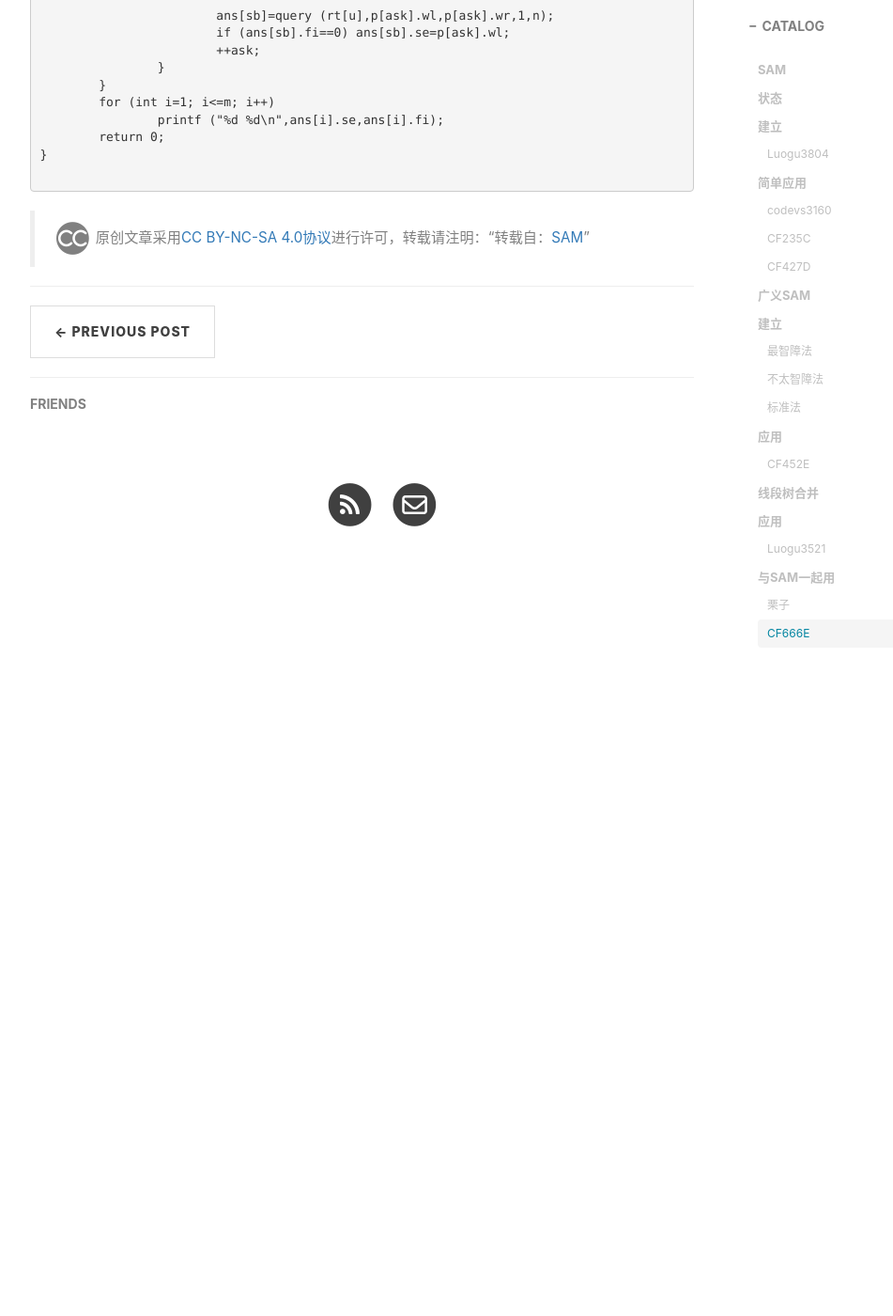
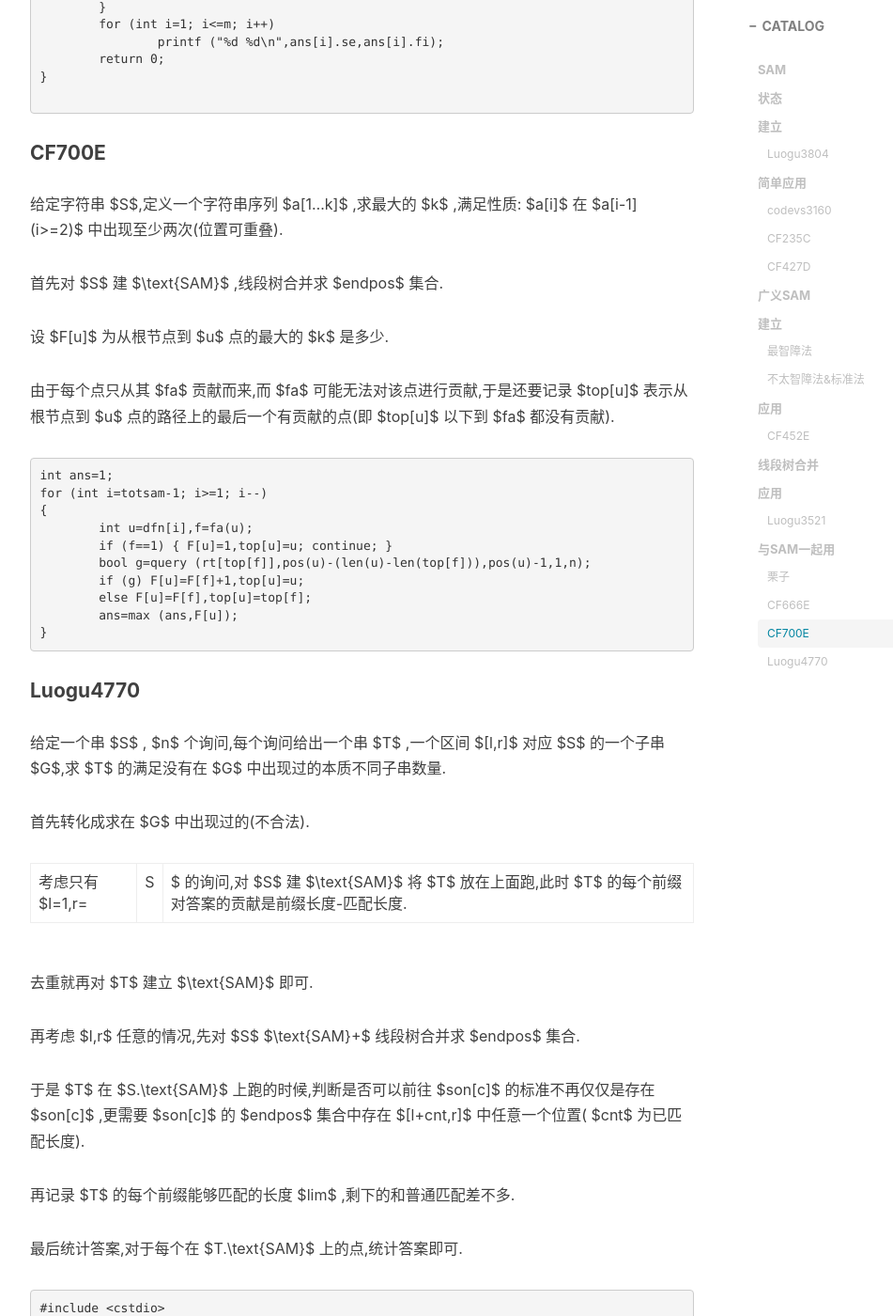
Before and after one commit to zhengyucheng/zhengyucheng.github.io, a Jekyll site: the page built from _posts/2019-04-08-SAM.md, in a window 1280 px wide and 1400 px high, scrolled down 12052 px. Shown: the whole window at 94% size, without its empty margins (233-1184 px from the left). Built offline with Jekyll 4.4.1, drawn with Linux system fonts in a browser that asks for light colours; nearby versions of some CDN libraries; a script that is not in the unit is left out; comment, search, counter and statistics services are not loaded; before the commit the page ends 12682 px from its top, so only the background shows below that; some of the changed text lies outside the part shown.

Commit message:
Update 2019-04-08-SAM.md

````diff
--- a/_posts/2019-04-08-SAM.md
+++ b/_posts/2019-04-08-SAM.md
@@ -38,7 +38,7 @@ tags:
 
  $son$ :蓝色的边指向的点, $son[c]$ 表示 $p$ 中的串后面接上字符  $c$ 后的状态.
 
- $siz$ :子串出现的末尾位置 $endpos$ 集合的大小,可通过拓扑排序(易理解)或某种更优美的方法求.
+ $siz$ :子串出现的末尾位置 $endpos$ 集合的大小,可通过拓扑排序(易理解)或某种更优美的方法求,有时还可以顺便记下 $dfn$ (拓扑排序后的顺序).
 
  $pos$ :子串出现的末尾位置中的最后一个?(大概)
 
@@ -531,3 +527,221 @@ int main()
 }
 
 ```
+
+#### CF700E
+
+给定字符串 $S$,定义一个字符串序列 $a[1...k]$ ,求最大的 $k$ ,满足性质: $a[i]$ 在 $a[i-1] (i>=2)$ 中出现至少两次(位置可重叠).
+
+首先对 $S$ 建 $\text{SAM}$ ,线段树合并求 $endpos$ 集合.
+
+设 $F[u]$ 为从根节点到 $u$ 点的最大的 $k$ 是多少.
+
+由于每个点只从其 $fa$ 贡献而来,而 $fa$ 可能无法对该点进行贡献,于是还要记录 $top[u]$ 表示从根节点到 $u$ 点的路径上的最后一个有贡献的点(即 $top[u]$ 以下到 $fa$ 都没有贡献).
+
+```
+int ans=1;
+for (int i=totsam-1; i>=1; i--)
+{
+	int u=dfn[i],f=fa(u);
+	if (f==1) { F[u]=1,top[u]=u; continue; }
+	bool g=query (rt[top[f]],pos(u)-(len(u)-len(top[f])),pos(u)-1,1,n);
+	if (g) F[u]=F[f]+1,top[u]=u;
+	else F[u]=F[f],top[u]=top[f];
+	ans=max (ans,F[u]);
+}
+```
+
+
+
+#### Luogu4770
+
+给定一个串 $S$ , $n$ 个询问,每个询问给出一个串 $T$ ,一个区间 $[l,r]$ 对应 $S$ 的一个子串 $G$,求 $T$ 的满足没有在 $G$ 中出现过的本质不同子串数量.
+
+首先转化成求在 $G$ 中出现过的(不合法).
+
+考虑只有 $l=1,r=|S|$ 的询问,对 $S$ 建 $\text{SAM}$ 将 $T$ 放在上面跑,此时 $T$ 的每个前缀对答案的贡献是前缀长度-匹配长度.
+
+去重就再对 $T$ 建立 $\text{SAM}$ 即可.
+
+再考虑 $l,r$ 任意的情况,先对 $S$ $\text{SAM}+$ 线段树合并求 $endpos$ 集合.
+
+于是 $T$ 在 $S.\text{SAM}$ 上跑的时候,判断是否可以前往 $son[c]$ 的标准不再仅仅是存在 $son[c]$ ,更需要 $son[c]$ 的 $endpos$ 集合中存在 $[l+cnt,r]$ 中任意一个位置( $cnt$ 为已匹配长度).
+
+再记录 $T$ 的每个前缀能够匹配的长度 $lim$ ,剩下的和普通匹配差不多.
+
+最后统计答案,对于每个在 $T.\text{SAM}$ 上的点,统计答案即可.
+
+```
+#include <cstdio>
+#include <cstring>
+#include <algorithm>
+#include <cstring>
+#include <string>
+#include <cstdlib>
+#include <queue>
+#include <cmath>
+#define pr(p) printf("%lld\n",p)
+const int oo=2139063143;
+const int N=1010000;
+const int mod=1000000007;
+using namespace std;
+typedef long long LL;
+typedef double db;
+inline void sc (int &x)
+{
+	x=0; static int p; p=1; static char c; c=getchar();
+	while (!isdigit(c)) { if (c=='-') p=-1; c=getchar(); }
+	while ( isdigit(c)) { x=(x<<1)+(x<<3)+(c-48); c=getchar(); }
+	x*=p;
+}
+struct TREE { int ls,rs; }tree[N*20]; int totree=0,rt[N];
+#define ls(p) tree[p].ls
+#define rs(p) tree[p].rs
+int update (int p,int w,int l,int r)
+{
+	if (!w) return 0;
+	if (!p) p=++totree;
+	if (l==r) return p;
+	int mid=(l+r)>>1;
+	if (w<=mid) ls(p)=update (ls(p),w,l,mid);
+	else rs(p)=update (rs(p),w,mid+1,r);
+	return p;
+}
+int merge (int x,int y)
+{
+	if (!x||!y) return x+y;
+	int z=++totree;
+	ls(z)=merge (ls(x),ls(y));
+	rs(z)=merge (rs(x),rs(y));
+	return z;
+}
+bool query (int p,int l,int r,int L,int R)
+{
+	if (!p) return 0;
+	if (l<=L&&R<=r) return 1;
+	int mid=(L+R)>>1;
+	if (l<=mid&&query (ls(p),l,r,L,mid)) return 1;
+	if (r> mid&&query (rs(p),l,r,mid+1,R)) return 1;
+	return 0;
+}
+int n,m;
+struct SAM { int len,fa,son[28],pos; }sam[N<<1]; int totsam=1;
+#define len(p) sam[p].len
+#define fa(p) sam[p].fa
+#define son(p) sam[p].son
+#define pos(p) sam[p].pos
+int pre=1;
+void addchar (int c,int pos)
+{
+	int f=pre,p=++totsam; pre=p;
+	len(p)=len(f)+1,pos(p)=pos;
+
+	while (f&&!son(f)[c]) son(f)[c]=p,f=fa(f);
+	if (!f) { fa(p)=1; return ; }
+
+	int x=son(f)[c];
+	if (len(x)==len(f)+1) { fa(p)=x; return ; }
+
+	int y=++totsam; pos(y)=pos(x);
+	len(y)=len(f)+1,fa(y)=fa(x),fa(x)=fa(p)=y;
+	memcpy (son(y),son(x),sizeof (son(y)));
+	while (f&&son(f)[c]==x) son(f)[c]=y,f=fa(f);
+}
+struct sbSAM { int len,fa,son[28],sbsiz,sbpos; }sbbb[N<<1]; int sbtotsam;
+#define sblen(p) sbbb[p].len
+#define sbfa(p) sbbb[p].fa
+#define sbson(p) sbbb[p].son
+#define sbsiz(p) sbbb[p].sbsiz
+#define sbpos(p) sbbb[p].sbpos
+int sbpre;
+void sbaddchar (int c,int pos)
+{
+	int f=sbpre,p=++sbtotsam; sbpre=p;
+	sblen(p)=sblen(f)+1,sbsiz(p)=1,sbpos(p)=pos;
+
+	while (f&&!sbson(f)[c]) sbson(f)[c]=p,f=sbfa(f);
+	if (!f) { sbfa(p)=1; return ; }
+
+	int x=sbson(f)[c];
+	if (sblen(x)==sblen(f)+1) { sbfa(p)=x; return ; }
+
+	int y=++sbtotsam; sbpos(y)=sbpos(x);
+	sblen(y)=sblen(f)+1,sbfa(y)=sbfa(x),sbfa(x)=sbfa(p)=y;
+	memcpy (sbson(y),sbson(x),sizeof (sbson(y)));
+	while (f&&sbson(f)[c]==x) sbson(f)[c]=y,f=sbfa(f);
+}
+int lim[N];
+void clean ()
+{
+	for (int i=1; i<=sbtotsam; i++)
+	{
+		sblen(i)=sbfa(i)=sbsiz(i)=0;
+		memset (sbson(i),0,sizeof (sbson(i)));
+		lim[i]=0;
+	}
+	sbtotsam=sbpre=1;
+}
+char s[N],t[N];
+queue <int> q;
+int deg[N];
+void getbzbt (int len)
+{
+	sbtotsam=sbpre=1;
+	for (int i=1; i<=len; i++)
+		sbaddchar (t[i]-'a'+1,i);
+}
+int main()
+{
+	//freopen (".in","r",stdin);
+	//freopen (".out","w",stdout);
+	scanf ("%s",s+1);
+	n=strlen (s+1);
+	for (int i=1; i<=n; i++)
+		addchar (s[i]-'a'+1,i),rt[pre]=update (0,i,1,n);
+	for (int i=1; i<=totsam; i++)
+		++deg[fa(i)];
+	for (int i=1; i<=totsam; i++)
+		if (!deg[i]) q.push (i);
+	while (q.size ())
+	{
+		int u=q.front (),f=fa(u); q.pop ();
+
+		if (!f) continue;//!!!!!!
+
+		rt[f]=merge (rt[f],rt[u]);
+		if (!(--deg[f])) q.push (f);
+	}
+	sc(m);
+	while (m--)
+	{
+		scanf ("%s",t+1);
+		int len=strlen (t+1),l,r;
+		getbzbt (len);
+		sc(l),sc(r);
+		int cur=1,cnt=0;
+		for (int i=1; i<=len; i++)
+		{
+			int c=t[i]-'a'+1;
+			while (1)
+			{
+				int sb=query (rt[son(cur)[c]],l+cnt,r,1,n);
+				if (!sb)
+				{
+					if (!cnt) break;
+					--cnt;
+					if (cnt==len(fa(cur))) cur=fa(cur);
+				}
+				else { cur=son(cur)[c],++cnt; break; }
+			}
+			lim[i]=cnt;
+		}
+		LL ans=0;
+		for (int i=2; i<=sbtotsam; i++)
+			ans+=max (0,sblen(i)-max (sblen(sbfa(i)),lim[sbpos(i)]));
+		pr(ans);
+		clean ();
+	}
+	return 0;
+}
+
+```
````
Also changed, not shown: other parts of _posts/2019-04-08-SAM.md (+1 -5 lines).
